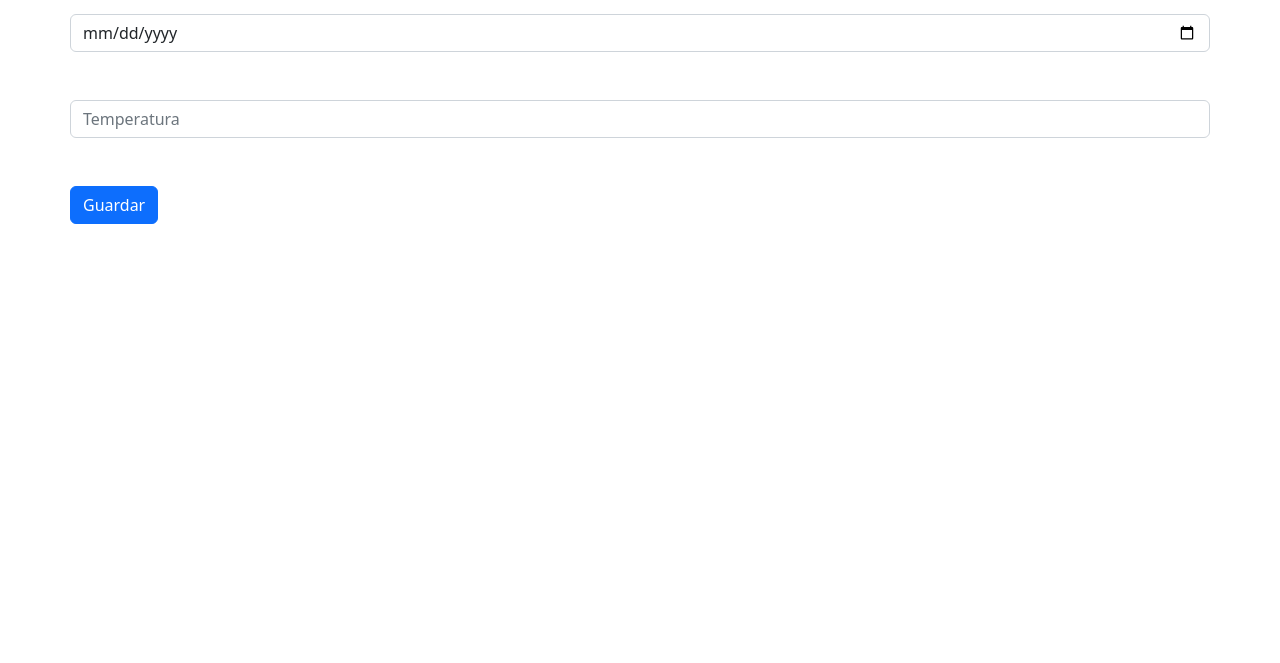
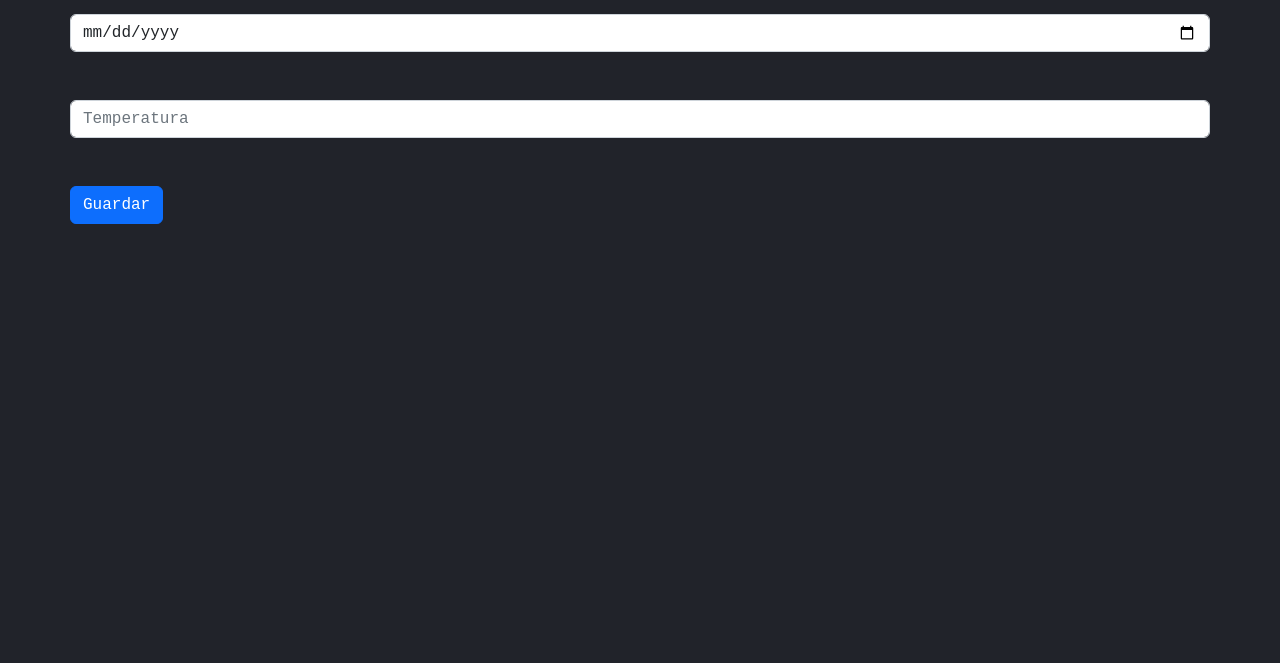
Before and after one commit to CarlosBrito28/Postulacion-Dynae-Api, a React app: page / in a window 1280 px wide. Shown: the part 137-800 px from the top of the page. Built offline with nearby package versions, Linux system fonts and the light colour scheme.

Commit message:
Cambios en los estilos css

```diff
--- a/src/Components/Principal/principal.css
+++ b/src/Components/Principal/principal.css
@@ -1,3 +1,8 @@
 body{
+    background-color: #21232A;
+    color:white;
+    font-family: monospace,arial, Courier;
+
+    font-size: 1.3rem;
     padding: 70px;
 }
```
